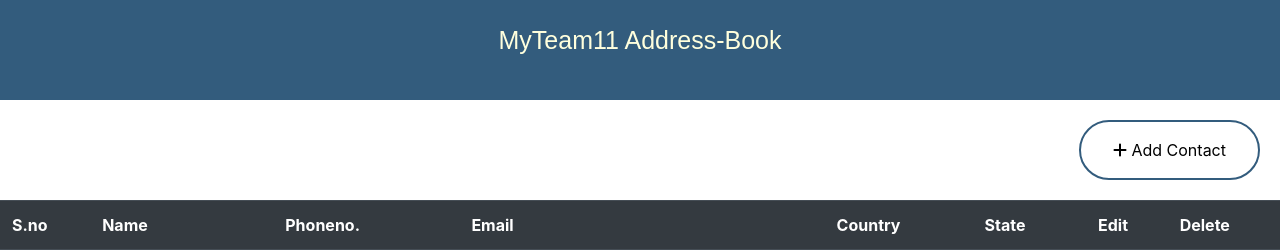
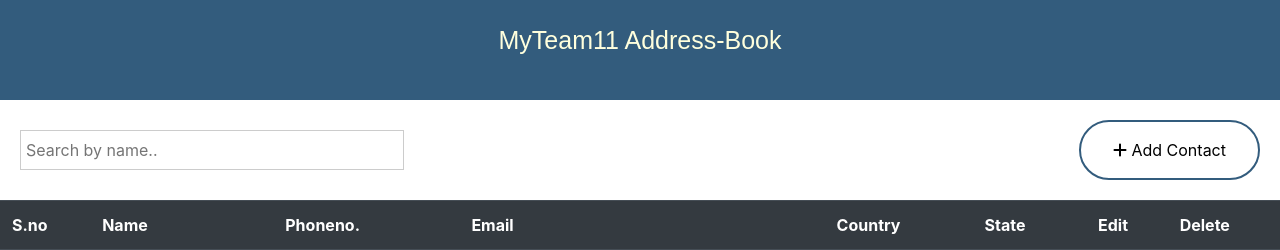
Before and after one commit to sharma-nitin/myTeam11-addressBook, an Angular app: page /contact-list in a window 1280 px wide. Shown: the top 250 px of the page. Built offline with nearby package versions, Linux system fonts and the light colour scheme.

Commit message:
first commit

```diff
--- a/src/app/mt-contact-list/mt-contact-list.component.html
+++ b/src/app/mt-contact-list/mt-contact-list.component.html
@@ -1,6 +1,6 @@
 <!-- START: Add Contact Button -->
 <div class="list-header">
-  <div></div>
+  <input class="searchbox" type="text" placeholder="Search by name.."  #searchbox>
   <button class="button add-contact c-pointer" (click)="navigate('add')"><a><i class="fas fa-plus"></i> Add
       Contact</a></button>
 </div>
--- a/src/app/mt-contact-list/mt-contact-list.component.scss
+++ b/src/app/mt-contact-list/mt-contact-list.component.scss
@@ -27,6 +27,16 @@
   text-align: center;
 }
 
+.searchbox{
+    width: 30%;
+    height: 40px;
+    align-self: center;
+    border: none;
+    border: 1px solid #ccc;
+    margin-left: 20px;
+    padding: 5px;
+    cursor: pointer;
+}
 .button {
   background-color: #4caf50;
   border: none;
@@ -96,5 +106,5 @@
 
 .list-header {
   display: flex;
-  justify-content: flex-end;
+  justify-content: space-between;
 }
--- a/src/app/mt-contact-list/mt-contact-list.component.ts
+++ b/src/app/mt-contact-list/mt-contact-list.component.ts
@@ -1,8 +1,10 @@
-import { Component, OnInit } from '@angular/core';
+import { Component, OnInit, ViewChild } from '@angular/core';
 import { Router } from '@angular/router';
 import { ContactService } from '../mt-services/contact.service';
 import { iContact } from '../mt-interface/contact.interface';
 import { BsModalService, BsModalRef } from 'ngx-bootstrap/modal';
+import { fromEvent } from 'rxjs';
+import { map, debounceTime, distinctUntilChanged } from 'rxjs/operators';
 
 @Component({
   selector: 'mt-contact-list',
@@ -10,12 +12,14 @@
   styleUrls: ['./mt-contact-list.component.scss']
 })
 export class mtContactListComponent implements OnInit {
+  totalContacts: iContact[];
   contacts: iContact[];
   modalRef: BsModalRef;
   contacttoDelete: iContact;
   indexToDelete: string;
   asc = true;
   prevSortedBy = null;
+  @ViewChild('searchbox', { static: true}) searchbox: any;
   constructor(private router: Router,
     private contactService: ContactService,
     private modalService: BsModalService) { }
@@ -24,7 +28,22 @@
    * on init call to fetch contacts from api
    */
   ngOnInit() {
-    this.contacts = this.contactService.getContacts();
+    fromEvent(this.searchbox.nativeElement, 'keyup')
+    .pipe(
+      map((event: any) => {
+        return event.target.value;
+      }),
+      debounceTime(300),
+      distinctUntilChanged(),
+    )
+    .subscribe((text: string) => {
+     this.contacts =  this.totalContacts.filter((contact)=>{
+       return contact.firstName.toLowerCase().startsWith(text.toLowerCase());
+     })
+    });
+
+    this.totalContacts = this.contactService.getContacts();
+    this.contacts =  this.totalContacts ;
   }
 
   /**
```
